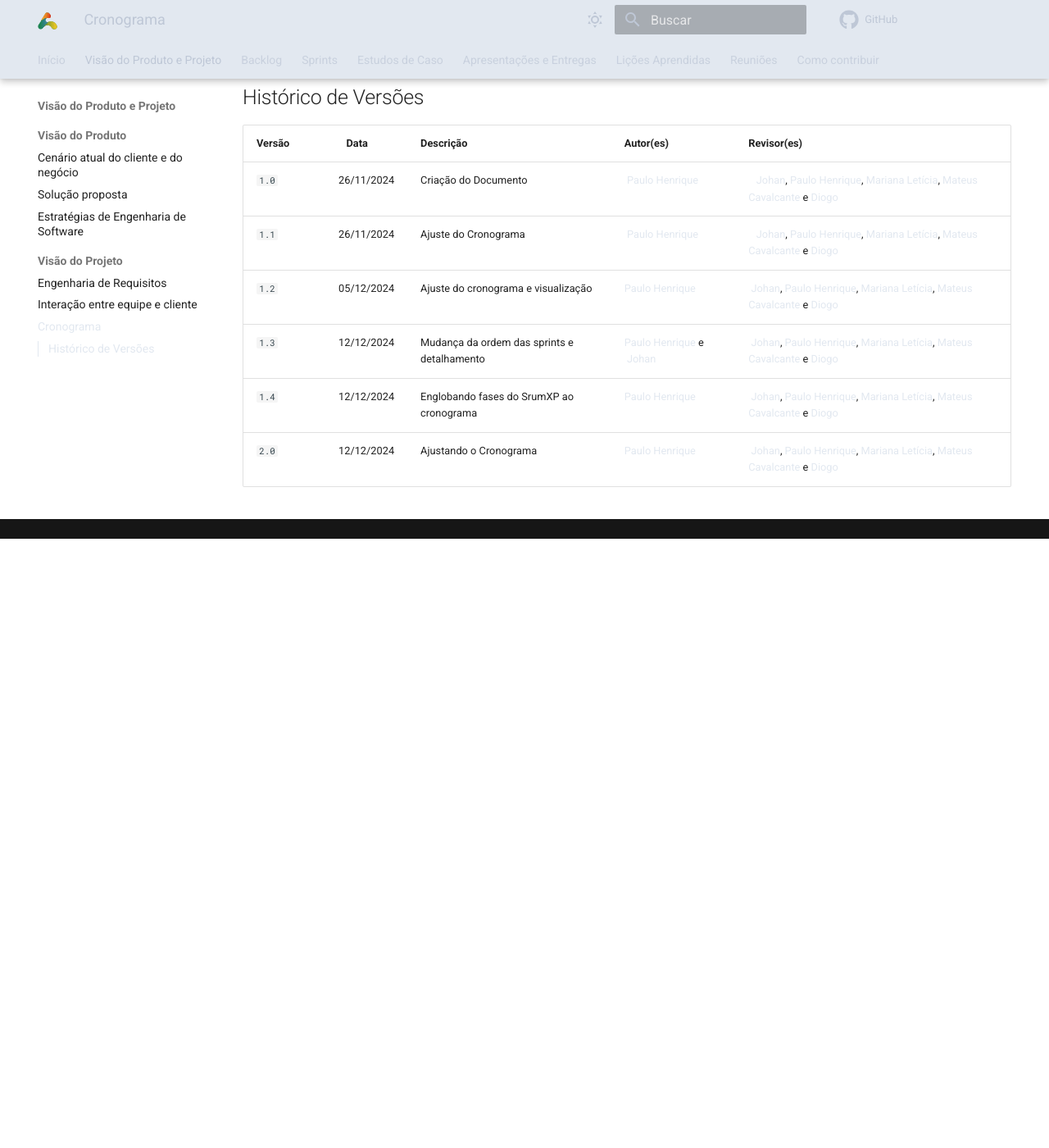
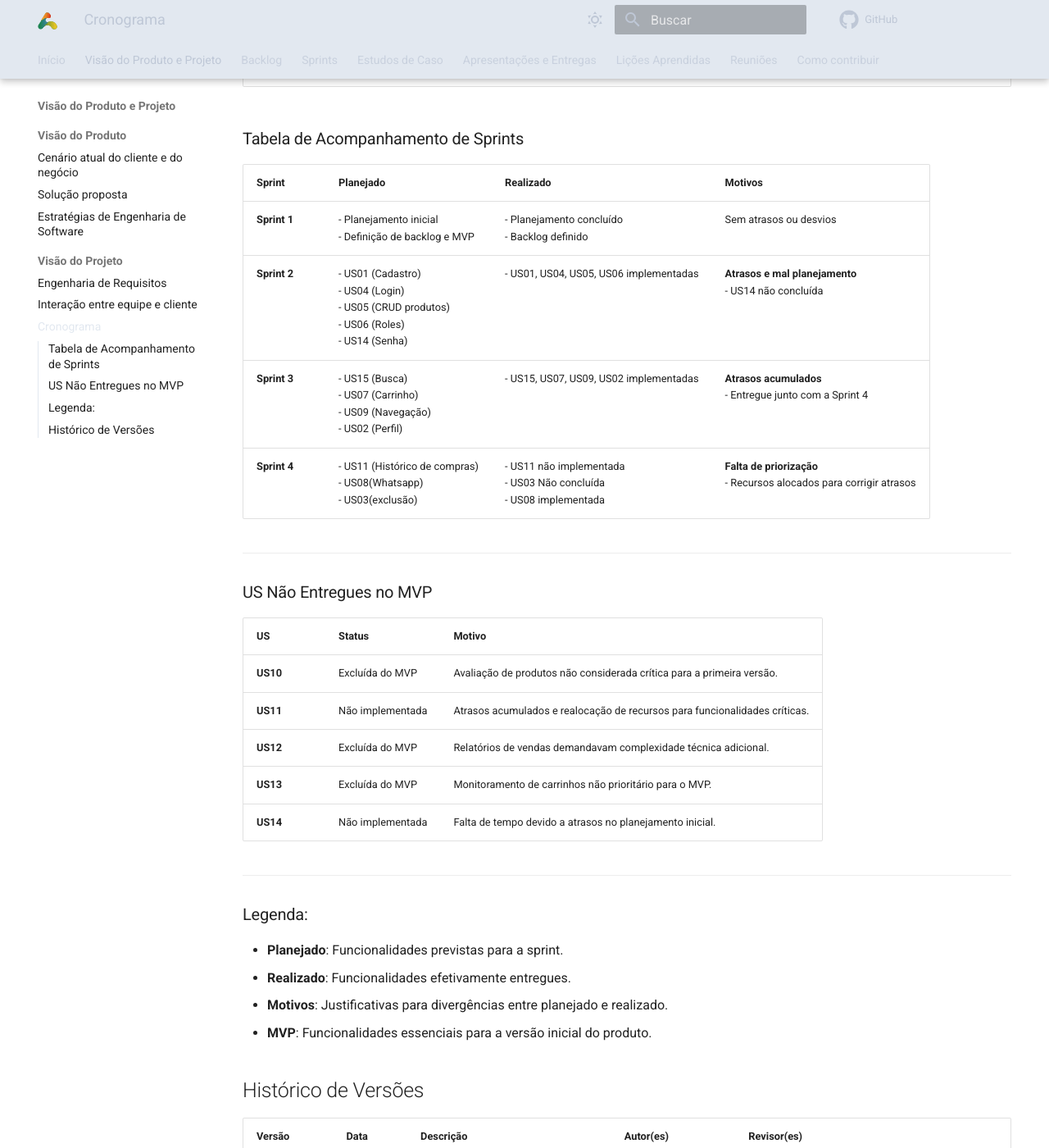
Before and after one commit to mdsreq-fga-unb/2024.2-T03-AutoReiTintas, an MkDocs documentation site: the page built from docs/auto-rei-tintas/docs/sections/product_vision/5_timeline.md, in a window 1280 px wide and 1400 px high, scrolled down 1928 px. Shown: the whole window at 82% size. Built offline with MkDocs 1.6.1 and Material for MkDocs 9.7.7, drawn with Linux system fonts in a browser that asks for light colours; comment, search, counter and statistics services are not loaded; before the commit the page ends 2585 px from its top, so only the background shows below that; some of the changed text lies outside the part shown.

Commit message:
fix(timeline): fixing timeline

```diff
--- a/docs/auto-rei-tintas/docs/sections/product_vision/5_timeline.md
+++ b/docs/auto-rei-tintas/docs/sections/product_vision/5_timeline.md
@@ -2,25 +2,55 @@
 
 Com base nas estratégias apontadas pelos frameworks e decididas pelo grupo, a seguinte proposta de cronograma e entregas e feito:
 
-| **Sprint**   | **Fase do ScrumXP**        | **Entregas**                                                                 | **Histórias de Usuário (US)**                                               | **Data Início** | **Data Fim** | **Observações** |
-| ------------ | -------------------------- | ---------------------------------------------------------------------------- | --------------------------------------------------------------------------- | --------------- | ------------ | --------------- |
-| **Sprint 1** | Planejamento de Sprint     | Planejamento, elaboração dos requisitos, definição do backlog e MVP          | -                                                                           | 25/11/2024      | 08/12/2024   | -               |
-|              | Execução (Desenvolvimento) | Desenvolvimento das primeiras funcionalidades, como definição de arquitetura                                                                            | -                                                                           | 25/11/2024      | 08/12/2024   | -               |
-|              | Revisão da Sprint          | Apresentação do planejamento e backlog                                       | -                                                                           | 08/12/2024      | 08/12/2024   | -               |
-|              | Retrospectiva da Sprint    | Análise do planejamento e ajustes para as próximas sprints                   | -                                                                           | 08/12/2024      | 08/12/2024   | -               |
-| **Sprint 2** | Planejamento de Sprint     | Planejamento do cadastro, login, gestão de produtos, roles e recuperação de senha | **US01**, **US04**, **US05**, **US06**, **US14** (Cadastro, login, gestão de produtos, roles e recuperação de senha) | 09/12/2024      | 22/12/2024   | -               |
+| **Sprint**   | **Fase do ScrumXP**        | **Entregas**                                                                 | **Histórias de Usuário (US)**                                                                                     | **Data Início** | **Data Fim** | **Observações** |
+| ------------ | -------------------------- | ---------------------------------------------------------------------------- | ----------------------------------------------------------------------------------------------------------------- | --------------- | ------------ | --------------- |
+| **Sprint 1** | Planejamento de Sprint     | Planejamento, elaboração dos requisitos, definição do backlog e MVP          | -                                                                                                                 | 25/11/2024      | 08/12/2024   | -               |
+|              | Execução (Desenvolvimento) | Desenvolvimento das primeiras funcionalidades, como definição de arquitetura | -                                                                                                                 | 25/11/2024      | 08/12/2024   | -               |
+|              | Revisão da Sprint          | Apresentação do planejamento e backlog                                       | -                                                                                                                 | 08/12/2024      | 08/12/2024   | -               |
+|              | Retrospectiva da Sprint    | Análise do planejamento e ajustes para as próximas sprints                   | -                                                                                                                 | 08/12/2024      | 08/12/2024   | -               |
+| **Sprint 2** | Planejamento de Sprint     | Planejamento do cadastro, login, gestão de produtos, roles e recuperação de senha | **US01 (Cadastro de usuário)**<br> **US04 (Autenticação de usuário e gestor)**<br> **US05 (CRUD de produtos)**<br> **US06 (Controle de roles)**<br> **US14 (Recuperação de senha)** | 09/12/2024      | 22/12/2024   | -               |
 |              | Execução (Desenvolvimento) | Desenvolvimento das funcionalidades                                          | Implementação do cadastro (US01), login (US04), CRUD de produtos (US05), roles (US06) e recuperação de senha (US14) | 09/12/2024      | 22/12/2024   | -               |
-|              | Revisão da Sprint          | Apresentação do andamento do projeto                                         | Validação do cadastro, login e gestão de produtos                           | 22/12/2024      | 22/12/2024   | -               |
-|              | Retrospectiva da Sprint    | Análise do que funcionou bem e o que pode ser melhorado                      | Discussão sobre dificuldades na implementação de roles e recuperação de senha | 22/12/2024      | 22/12/2024   | -               |
-| **RECESSO**  | -                          | -                                                                            | -                                                                           | 23/12/2024      | 05/01/2025   | -               |
-| **Sprint 3** | Planejamento de Sprint     | Planejamento da busca, carrinho, navegação sem login, WhatsApp e gestão de perfis | **US15**, **US07**, **US09**, **US08**, **US02**, **US03** (Busca, carrinho, navegação, WhatsApp, edição e exclusão de conta) | 06/01/2025      | 27/01/2025   | **Atraso**: Sprint 2 e 3 serão entregues junto com a Sprint 4. |
+|              | Revisão da Sprint          | Apresentação do andamento do projeto                                         | Validação do cadastro, login e gestão de produtos                                                                 | 22/12/2024      | 22/12/2024   | -               |
+|              | Retrospectiva da Sprint    | Análise do que funcionou bem e o que pode ser melhorado                      | Discussão sobre dificuldades na implementação de roles e recuperação de senha                                     | 22/12/2024      | 22/12/2024   | -               |
+| **RECESSO**  | -                          | -                                                                            | -                                                                                                                 | 23/12/2024      | 05/01/2025   | -               |
+| **Sprint 3** | Planejamento de Sprint     | Planejamento da busca, carrinho, navegação sem login, WhatsApp e gestão de perfis | **US15 (Busca de produtos)**<br> **US07 (Carrinho de compras)**<br> **US09 (Navegação sem login)**<br> **US02 (Edição de perfil)** | 06/01/2025      | 27/01/2025   | **Atraso**: Sprint 2 e 3 serão entregues junto com a Sprint 4. |
 |              | Execução (Desenvolvimento) | Desenvolvimento das funcionalidades                                          | Implementação da busca (US15), carrinho (US07), navegação sem login (US09), WhatsApp (US08), edição (US02) e exclusão de conta (US03) | 06/01/2025      | 27/01/2025   | Duração estendida para 3 semanas devido a atrasos. |
-|              | Revisão da Sprint          | Testes e validação das funcionalidades integradas                            | Validação do fluxo de navegação, carrinho, WhatsApp e gestão de perfis      | 27/01/2025      | 27/01/2025   | -               |
-|              | Retrospectiva da Sprint    | Reflexão sobre os ajustes e melhorias                                        | Discussão sobre priorização e gestão de tempo                              | 27/01/2025      | 27/01/2025   | -               |
-| **Sprint 4** | Planejamento de Sprint     | Planejamento do histórico de compras                                         | **US11** (Histórico de compras)                                             | 03/02/2025      | 10/02/2025   | -               |
-|              | Execução (Desenvolvimento) | Implementação do histórico de compras                                        | Página de histórico de pedidos (US11)                                       | 03/02/2025      | 10/02/2025   | -               |
-|              | Revisão da Sprint          | Testes do histórico de compras                                               | Validação da sincronização com o banco de dados                             | 10/02/2025      | 10/02/2025   | -               |
-|              | Retrospectiva da Sprint    | Avaliação do desempenho e ajustes                                            | Melhorias na consulta de histórico                                          | 10/02/2025      | 10/02/2025   | -               |
+|              | Revisão da Sprint          | Testes e validação das funcionalidades integradas                            | Validação do fluxo de navegação, carrinho, WhatsApp e gestão de perfis                                            | 27/01/2025      | 27/01/2025   | -               |
+|              | Retrospectiva da Sprint    | Reflexão sobre os ajustes e melhorias                                        | Discussão sobre priorização e gestão de tempo                                                                     | 27/01/2025      | 27/01/2025   | -               |
+| **Sprint 4** | Planejamento de Sprint     | Planejamento do histórico de compras                                         | **US11 (Histórico de pedidos)**<br> **US08 (Redirecionamento para WhatsApp)**<br> **US03 (Exclusão de conta)**                                                                                | 03/02/2025      | 10/02/2025   | -               |
+|              | Execução (Desenvolvimento) | Implementação do histórico de compras                                        | Página de histórico de pedidos (US11)                                                                             | 03/02/2025      | 10/02/2025   | -               |
+|              | Revisão da Sprint          | Testes do histórico de compras                                               | Validação da sincronização com o banco de dados                                                                   | 10/02/2025      | 10/02/2025   | -               |
+|              | Retrospectiva da Sprint    | Avaliação do desempenho e ajustes                                            | Melhorias na consulta de histórico                                                                                | 10/02/2025      | 10/02/2025   | -               |
+
+
+### Tabela de Acompanhamento de Sprints
+
+| **Sprint**   | **Planejado**                                                                                     | **Realizado**                                                                                 | **Motivos**                                                                 |
+|--------------|---------------------------------------------------------------------------------------------------|-----------------------------------------------------------------------------------------------|-----------------------------------------------------------------------------|
+| **Sprint 1** | - Planejamento inicial<br>- Definição de backlog e MVP                                           | - Planejamento concluído<br>- Backlog definido                                                | Sem atrasos ou desvios                                                      |
+| **Sprint 2** | - US01 (Cadastro)<br>- US04 (Login)<br>- US05 (CRUD produtos)<br>- US06 (Roles)<br>- US14 (Senha) | - US01, US04, US05, US06 implementadas                                                       | **Atrasos e mal planejamento**<br>- US14 não concluída                      |
+| **Sprint 3** | - US15 (Busca)<br>- US07 (Carrinho)<br>- US09 (Navegação)<br>- US02 (Perfil)<br> | - US15, US07, US09, US02 implementadas                                            | **Atrasos acumulados**<br>- Entregue junto com a Sprint 4                   |
+| **Sprint 4** | - US11 (Histórico de compras)<br>- US08(Whatsapp)<br>- US03(exclusão)                                                                    | - US11 não implementada<br> - US03 Não concluída<br> - US08 implementada                                                                       | **Falta de priorização**<br>- Recursos alocados para corrigir atrasos       |
+
+---
+
+### US Não Entregues no MVP
+| **US**  | **Status**            | **Motivo**                                                                 |
+|---------|-----------------------|---------------------------------------------------------------------------|
+| **US10**| Excluída do MVP       | Avaliação de produtos não considerada crítica para a primeira versão.     |
+| **US11**| Não implementada      | Atrasos acumulados e realocação de recursos para funcionalidades críticas.|
+| **US12**| Excluída do MVP       | Relatórios de vendas demandavam complexidade técnica adicional.           |
+| **US13**| Excluída do MVP       | Monitoramento de carrinhos não prioritário para o MVP.                    |
+| **US14**| Não implementada      | Falta de tempo devido a atrasos no planejamento inicial.                  |
+
+---
+
+### Legenda:
+- **Planejado**: Funcionalidades previstas para a sprint.
+- **Realizado**: Funcionalidades efetivamente entregues.
+- **Motivos**: Justificativas para divergências entre planejado e realizado.
+- **MVP**: Funcionalidades essenciais para a versão inicial do produto.
+
 
 ## Histórico de Versões
 
@@ -31,4 +61,4 @@
 | `1.2` | 05/12/2024 | Ajuste do cronograma e visualização | [Paulo Henrique](https://github.com/Nanashii76) |  [Johan](https://github.com/johan-rocha), [Paulo Henrique](https://github.com/Nanashii76), [Mariana Letícia](https://github.com/Marianannn), [Mateus Cavalcante](https://github.com/mateuscavati) e [Diogo](https://github.com/Diogo-Barboza) |
 | `1.3` | 12/12/2024 | Mudança da ordem das sprints e detalhamento | [Paulo Henrique](https://github.com/Nanashii76) e  [Johan](https://github.com/johan-rocha) |  [Johan](https://github.com/johan-rocha), [Paulo Henrique](https://github.com/Nanashii76), [Mariana Letícia](https://github.com/Marianannn), [Mateus Cavalcante](https://github.com/mateuscavati) e [Diogo](https://github.com/Diogo-Barboza) |
 | `1.4` | 12/12/2024 | Englobando fases do SrumXP ao cronograma | [Paulo Henrique](https://github.com/Nanashii76) |  [Johan](https://github.com/johan-rocha), [Paulo Henrique](https://github.com/Nanashii76), [Mariana Letícia](https://github.com/Marianannn), [Mateus Cavalcante](https://github.com/mateuscavati) e [Diogo](https://github.com/Diogo-Barboza) |
-| `2.0` | 12/12/2024 | Ajustando o Cronograma | [Paulo Henrique](https://github.com/Nanashii76) |  [Johan](https://github.com/johan-rocha), [Paulo Henrique](https://github.com/Nanashii76), [Mariana Letícia](https://github.com/Marianannn), [Mateus Cavalcante](https://github.com/mateuscavati) e [Diogo](https://github.com/Diogo-Barboza) |
+| `2.0` | 10/02/2025 | Ajustando o Cronograma | [Paulo Henrique](https://github.com/Nanashii76) |  [Johan](https://github.com/johan-rocha), [Paulo Henrique](https://github.com/Nanashii76), [Mariana Letícia](https://github.com/Marianannn), [Mateus Cavalcante](https://github.com/mateuscavati) e [Diogo](https://github.com/Diogo-Barboza) |
```
